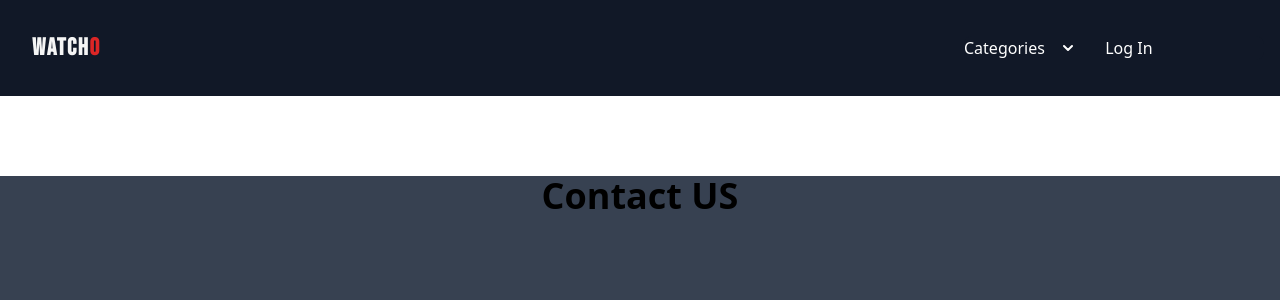
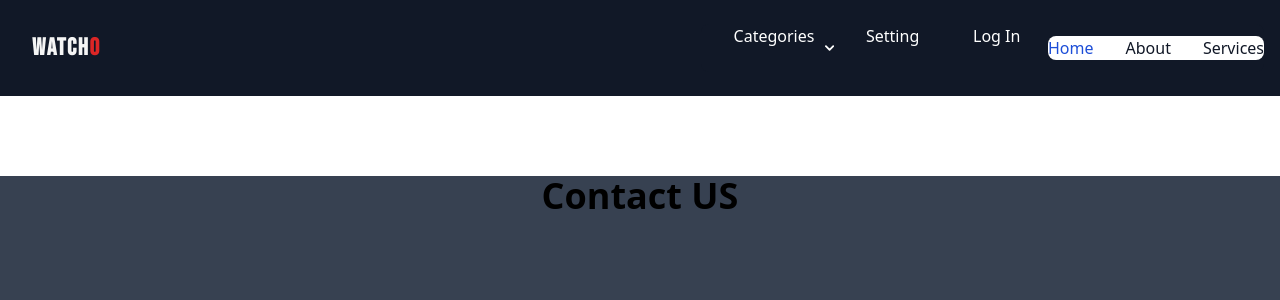
Before and after one commit to PrakashSinghRawat-git/movie-temp-project, a Next.js app: page /contact in a window 1280 px wide. Shown: the top 300 px of the page. Built offline with nearby package versions, Linux system fonts and the light colour scheme.

Commit message:
fixed bg4

```diff
--- a/components/Navbar.js
+++ b/components/Navbar.js
@@ -25,6 +25,64 @@ const Navbar = () => {
                         id="navbar-multi-level"
                     >
                         <ul className="min-w-[200px] sm:min-w-[300px] flex font-medium p-4 md:p-0 mt-4 border  rounded-lg  md:space-x-8 rtl:space-x-reverse  flex-row md:mt-0 md:border-0 md: bg-gray-800 md:bg-gray-900 border-gray-700">
+                            <li
+                                className="items-center justify-between hidden w-full md:flex md:w-auto md:order-1"
+                                id="navbar-search"
+                            >
+                                <div className="relative mt-3 md:hidden">
+                                    <div className="absolute inset-y-0 start-0 flex items-center ps-3 pointer-events-none">
+                                        <svg
+                                            className="w-4 h-4  text-gray-400"
+                                            aria-hidden="true"
+                                            xmlns="http://www.w3.org/2000/svg"
+                                            fill="none"
+                                            viewBox="0 0 20 20"
+                                        >
+                                            <path
+                                                stroke="currentColor"
+                                                strokeLinecap="round"
+                                                strokeLinejoin="round"
+                                                strokeWidth={2}
+                                                d="m19 19-4-4m0-7A7 7 0 1 1 1 8a7 7 0 0 1 14 0Z"
+                                            />
+                                        </svg>
+                                    </div>
+                                    <input
+                                        type="text"
+                                        id="search-navbar"
+                                        className="block w-full p-2 ps-10 text-sm   border   rounded-lg    bg-gray-700  border-gray-600 placeholder-gray-400 text-white focus:ring-blue-500 focus:border-blue-500"
+                                        placeholder="Search..."
+                                    />
+                                </div>
+                                <ul className="flex flex-col p-4 md:p-0 mt-4 font-medium border border-gray-100 rounded-lg bg-gray-50 md:space-x-8 rtl:space-x-reverse md:flex-row md:mt-0 md:border-0 md:bg-white dark:bg-gray-800 md:dark:bg-gray-900 dark:border-gray-700">
+                                    <li>
+                                        <a
+                                            href="#"
+                                            className="block py-2 px-3 text-white bg-blue-700 rounded md:bg-transparent md:text-blue-700 md:p-0 md:dark:text-blue-500"
+                                            aria-current="page"
+                                        >
+                                            Home
+                                        </a>
+                                    </li>
+                                    <li>
+                                        <a
+                                            href="#"
+                                            className="block py-2 px-3 text-gray-900 rounded hover:bg-gray-100 md:hover:bg-transparent md:hover:text-blue-700 md:p-0 md:dark:hover:text-blue-500 dark:text-white dark:hover:bg-gray-700 dark:hover:text-white md:dark:hover:bg-transparent dark:border-gray-700"
+                                        >
+                                            About
+                                        </a>
+                                    </li>
+                                    <li>
+                                        <a
+                                            href="#"
+                                            className="block py-2 px-3 text-gray-900 rounded hover:bg-gray-100 md:hover:bg-transparent md:hover:text-blue-700 md:p-0 dark:text-white md:dark:hover:text-blue-500 dark:hover:bg-gray-700 dark:hover:text-white md:dark:hover:bg-transparent dark:border-gray-700"
+                                        >
+                                            Services
+                                        </a>
+                                    </li>
+                                </ul>
+                            </li>
+
                             <li
                                 onClick={() => {
                                     setIsDropdownOpen(!isDropdownOpen);
@@ -118,6 +176,14 @@ const Navbar = () => {
 
                             <li className="md:min-w-[75px] mx-auto text-white ">
                                 <Link
+                                    href="#"
+                                    className="block py-2 px-3 text-white rounded md:border-0   md:p-0   hover:bg-gray-700   md:hover:bg-transparent"
+                                >
+                                    Setting
+                                </Link>
+                            </li>
+                            <li className="md:min-w-[75px] mx-auto text-white ">
+                                <Link
                                     href="/login"
                                     className="block py-2 px-3 text-white rounded md:border-0   md:p-0   hover:bg-gray-700   md:hover:bg-transparent"
                                 >
--- a/components/PopularMovie.js
+++ b/components/PopularMovie.js
@@ -3,9 +3,13 @@ import MovieCard from "./MovieCard";
 const PopularMovie = ({ movies }) => {
     return (
         <div className="bg-gray-700 container max-w-7xl mx-auto pb-10 px-4">
-      <h1 className="text-white text-2xl mt-8 mb-5">What's Popular</h1>
+            <h1 className="text-neutral-200 font-semibold text-2xl mt-8 mb-5">
+                What's Popular
+            </h1>
             <div className="grid gap-4 sm:grid-cols-2 md:grid-cols-3 lg:grid-cols-5">
-        {movies.map(movie => <MovieCard movie={movie} key={movie.id} />)}
+                {movies.map((movie) => (
+                    <MovieCard movie={movie} key={movie.id} />
+                ))}
             </div>
         </div>
     );
```
Lines whose indentation alone changed are shown as unchanged.
